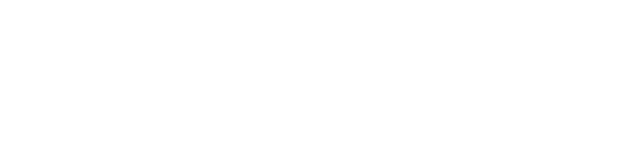
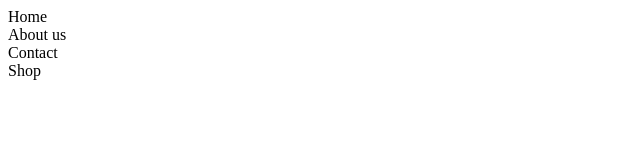
Before and after one commit to AnzorSv/test, a plain HTML site: page index.html in a window 1280 px wide. Shown: the whole page, without its empty margins (0-640 px from the left). Drawn offline with Linux system fonts and the light colour scheme.

Commit message:
added items in nav tag

```diff
--- a/index.html
+++ b/index.html
@@ -7,6 +7,11 @@
     <title>Document</title>
 </head>
 <body>
-    <nav></nav>
+    <nav>
+        <div>Home</div>
+        <div>About us</div>
+        <div>Contact</div>
+        <div>Shop</div>
+    </nav>
 </body>
 </html>
```
